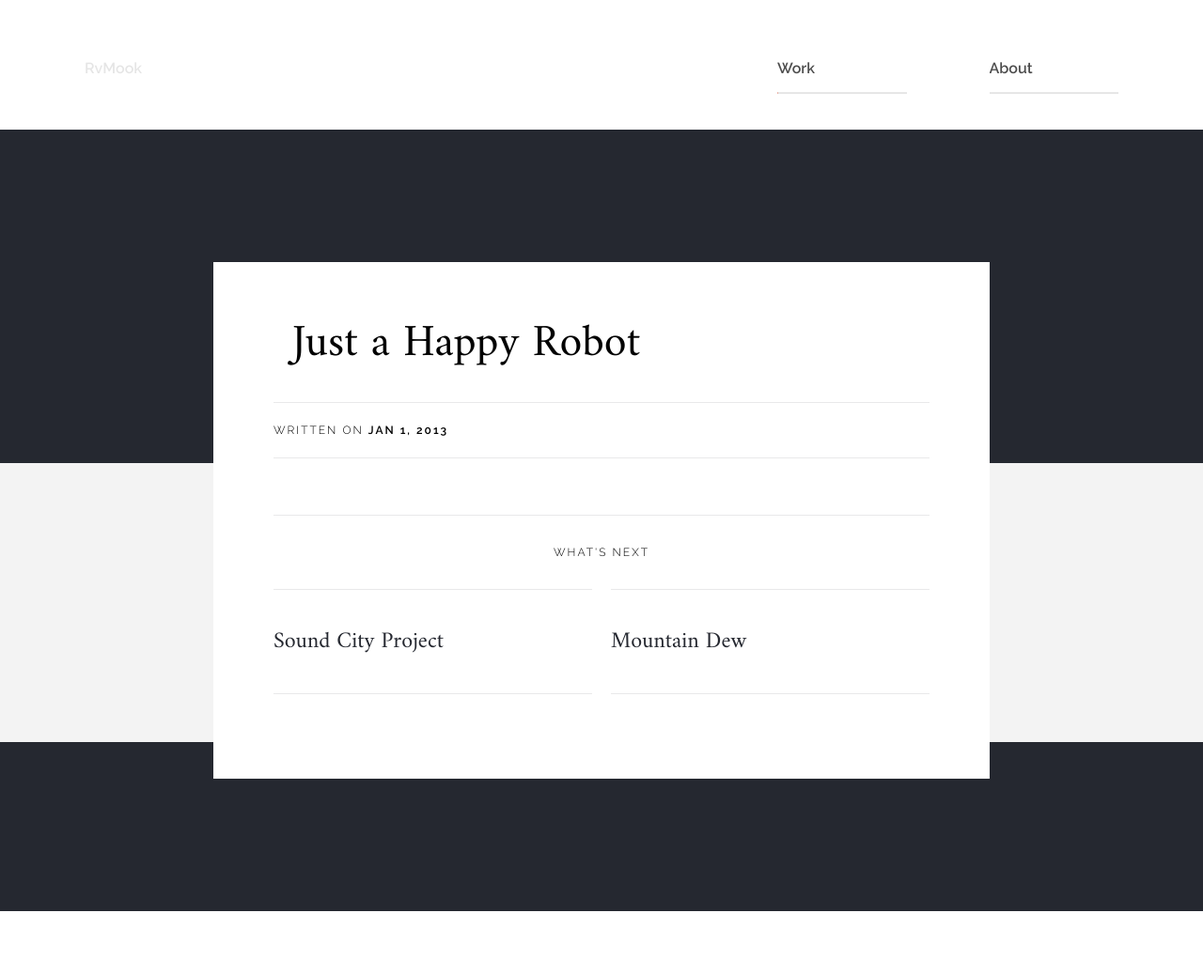
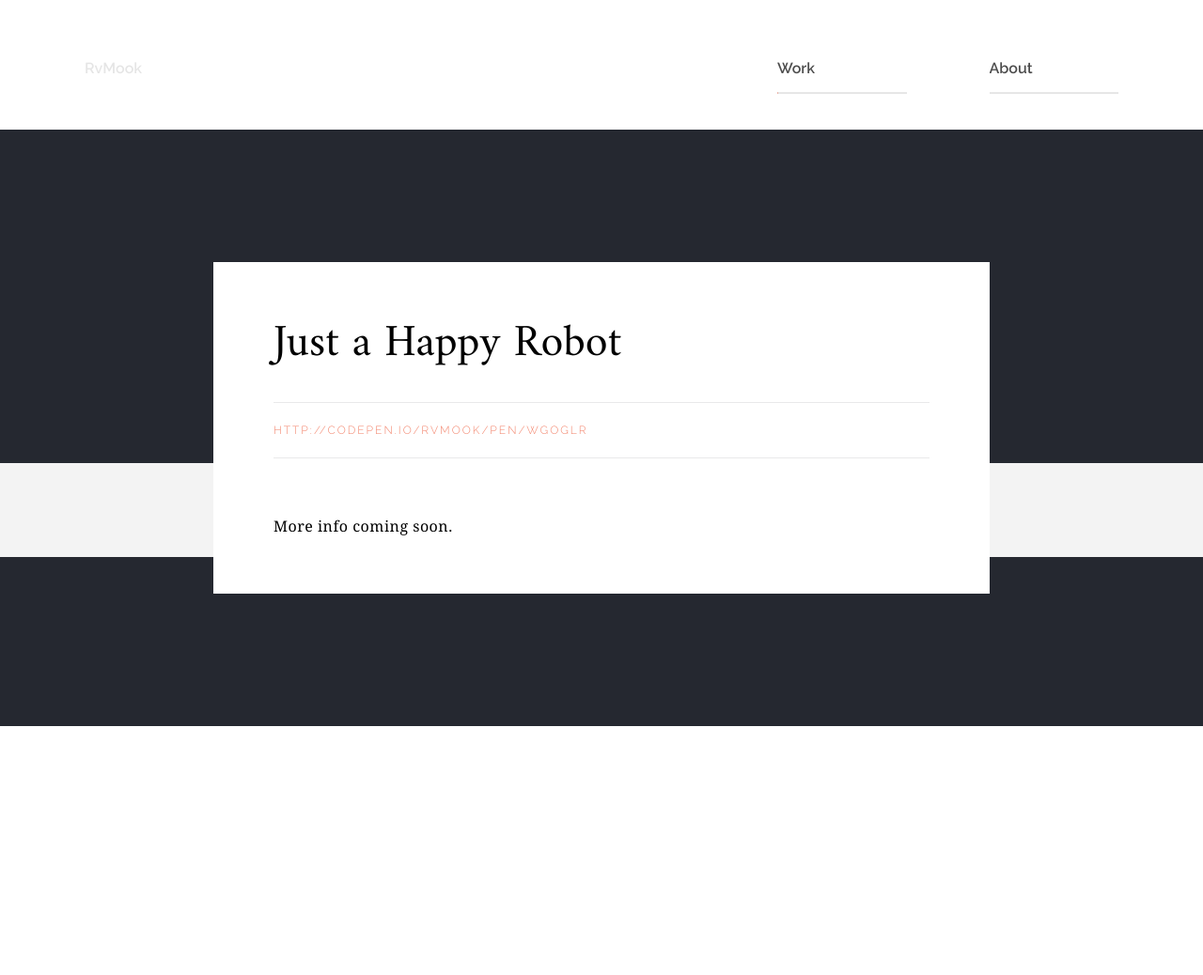
Before and after one commit to rickvanmook/rickvanmook.github.io, a Jekyll site: the page built from _posts/2013-01-01-just-a-happy-robot.md, in a window 1280 px wide. Shown: the whole page at 94% size. Built offline with Jekyll 4.4.1, drawn with Linux system fonts in a browser that asks for light colours; nearby versions of some CDN libraries; some web fonts are replaced.

Commit message:
Prepped post page in case people figure out the deeplink

```diff
--- a/_includes/head.html
+++ b/_includes/head.html
@@ -3,7 +3,7 @@
     <meta name="viewport" content="width=device-width initial-scale=1" />
     <meta http-equiv="X-UA-Compatible" content="IE=edge">
 
-    <title>{% if page.title %}{{ page.title }}{% else %}{{ site.title }}{% endif %}</title>
+    <title>{{ site.title }}</title>
     <meta name="description" content="{{ site.description }}">
     <link href='https://fonts.googleapis.com/css?family=Source+Code+Pro|Raleway:300,600|Adamina' rel='stylesheet' type='text/css'>
     <link href='https://fonts.googleapis.com/css?family=Gentium+Book+Basic:400,400italic,700,700italic|Noto+Serif|Amiri' rel='stylesheet' type='text/css'>
--- a/_layouts/post.html
+++ b/_layouts/post.html
@@ -7,35 +7,15 @@ class: post
   <div class="post__content">
     <header class="post__header">
       <div class="post__header__title">
-        <div class="post__header__title__number">{{ page.number }}</div>
         <h1 class="post__header__title__label">{{ page.title }}</h1>
       </div>
       <div class="post__header__date">
-        Written on <b><time>{{ page.date | date: "%b %-d, %Y" }}</time></b>
+        <a href="{{ page.href }}" target="_blank">{{page.href}}</a>
+
       </div>
     </header>
-
-    {{ content }}
-
-    <footer class="post__footer">
-      <div class="post__footer__content">
-        <div class="post__footer__title">What's Next</div>
-        <ul class="post__footer__link-wrapper">
-
-          {% for post in site.related_posts limit:2 %}
-          <li class="post__footer__link">
-            <a href="{{ post.url | prepend: site.baseurl }}">
-              <div class="post__footer__link__number">
-                {{ post.number }}
-                </div>
-              <div class="post__footer__link__title">
-                {{ post.title }}
-              </div>
-            </a>
-          </li>
-          {% endfor %}
-        </ul>
-      </div>
-    </footer>
+    <p>
+      More info coming soon.
+    </p>
   </div>
 </article>
--- a/_sass/_base.scss
+++ b/_sass/_base.scss
@@ -82,6 +82,7 @@ ul {
 .mask {
 
     position: fixed;
+    z-index: $zIndex5;
     top: 0;
     width: 100%;
     height: 100%;
```
